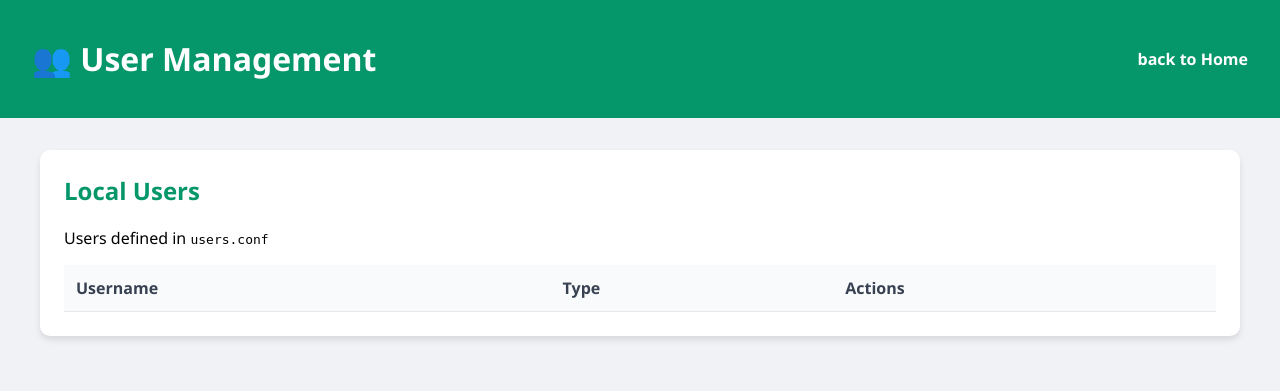
After one commit to tsautier/RoXX, a FastAPI app: template roxx/web/templates/users.html in a window 1280 px wide. The commit adds this page. Shown: the top 391 px of the page. Run offline with FastAPI, Linux system fonts and the light colour scheme; the template is opened without the code that fills it, so the values that code supplies are empty.

Commit message:
Final Polish: Docker Web Interface, Templates & Test Fixes

```diff
--- a/roxx/core/services.py
+++ b/roxx/core/services.py
@@ -73,7 +73,7 @@ class ServiceManager:
         try:
             subprocess.run(['systemctl', 'start', service_name], check=True, timeout=10)
             return True
-        except subprocess.CalledProcessError:
+        except Exception:
             return False
 
     def stop(self, service: str) -> bool:
@@ -82,7 +82,7 @@ class ServiceManager:
         try:
             subprocess.run(['systemctl', 'stop', service_name], check=True, timeout=10)
             return True
-        except subprocess.CalledProcessError:
+        except Exception:
             return False
 
     def restart(self, service: str) -> bool:
@@ -91,7 +91,7 @@ class ServiceManager:
         try:
             subprocess.run(['systemctl', 'restart', service_name], check=True, timeout=10)
             return True
-        except subprocess.CalledProcessError:
+        except Exception:
             return False
 
     def get_all_services_status(self) -> dict:
--- a/roxx/web/app.py
+++ b/roxx/web/app.py
@@ -100,6 +100,58 @@ async def verify_totp(
         raise HTTPException(status_code=500, detail=str(e))
 
 
+
+
+
+@app.get("/dashboard", response_class=HTMLResponse)
+async def dashboard(request: Request):
+    """Dashboard page"""
+    from roxx.core.services import ServiceManager
+
+    mgr = ServiceManager()
+    # status = mgr.get_status('freeradius').value
+    # Docker might not have systemd, so fallback to simple check
+    radius_status = "UP" # Placeholder for container env if systemd is restricted
+
+    return templates.TemplateResponse("dashboard.html", {
+        "request": request,
+        "os_type": SystemManager.get_os(),
+        "radius_status": radius_status
+    })
+
+
+@app.get("/users", response_class=HTMLResponse)
+async def users_page(request: Request):
+    """User management page"""
+    # Simple parse of users.conf if it exists
+    users_list = []
+    try:
+        users_file = SystemManager.get_config_dir() / "users.conf"
+        if users_file.exists():
+            with open(users_file, 'r') as f:
+                for line in f:
+                    line = line.strip()
+                    if line and not line.startswith('#'):
+                        parts = line.split()
+                        if parts:
+                            users_list.append(parts[0])
+    except Exception:
+        pass
+
+    return templates.TemplateResponse("users.html", {
+        "request": request,
+        "users": users_list or ["admin (demo)"]
+    })
+
+
+@app.get("/config", response_class=HTMLResponse)
+async def config_page(request: Request):
+    """Configuration page"""
+    return templates.TemplateResponse("config.html", {
+        "request": request
+    })
+
+
 @app.get("/api/system/info")
 async def system_info():
     """Get system information"""
@@ -117,6 +169,10 @@ async def health_check():
     return {"status": "healthy", "service": "roxx-web"}
 
 
-if __name__ == "__main__":
+
+def main():
     import uvicorn
     uvicorn.run(app, host="0.0.0.0", port=8000)
+
+if __name__ == "__main__":
+    main()
--- /dev/null
+++ b/roxx/web/templates/users.html
@@ -0,0 +1,101 @@
+<!DOCTYPE html>
+<html lang="en">
+
+<head>
+    <meta charset="UTF-8">
+    <meta name="viewport" content="width=device-width, initial-scale=1.0">
+    <title>User Management - RoXX</title>
+    <style>
+        body {
+            font-family: 'Segoe UI', sans-serif;
+            background: #f0f2f5;
+            margin: 0;
+            padding: 0;
+        }
+
+        header {
+            background: #059669;
+            color: white;
+            padding: 1rem 2rem;
+            display: flex;
+            justify-content: space-between;
+            align-items: center;
+        }
+
+        header a {
+            color: white;
+            text-decoration: none;
+            font-weight: bold;
+        }
+
+        main {
+            padding: 2rem;
+            max-width: 1200px;
+            margin: 0 auto;
+        }
+
+        .card {
+            background: white;
+            border-radius: 10px;
+            padding: 1.5rem;
+            margin-bottom: 1.5rem;
+            box-shadow: 0 4px 6px rgba(0, 0, 0, 0.1);
+        }
+
+        h2 {
+            margin-top: 0;
+            color: #059669;
+        }
+
+        table {
+            width: 100%;
+            border-collapse: collapse;
+            margin-top: 1rem;
+        }
+
+        th,
+        td {
+            text-align: left;
+            padding: 0.75rem;
+            border-bottom: 1px solid #e5e7eb;
+        }
+
+        th {
+            background: #f9fafb;
+            color: #374151;
+        }
+    </style>
+</head>
+
+<body>
+    <header>
+        <h1>👥 User Management</h1>
+        <a href="/">back to Home</a>
+    </header>
+    <main>
+        <div class="card">
+            <h2>Local Users</h2>
+            <p>Users defined in <code>users.conf</code></p>
+            <table>
+                <thead>
+                    <tr>
+                        <th>Username</th>
+                        <th>Type</th>
+                        <th>Actions</th>
+                    </tr>
+                </thead>
+                <tbody>
+                    {% for user in users %}
+                    <tr>
+                        <td>{{ user }}</td>
+                        <td>Cleartext-Password</td>
+                        <td><button disabled>Edit (CLI only)</button></td>
+                    </tr>
+                    {% endfor %}
+                </tbody>
+            </table>
+        </div>
+    </main>
+</body>
+
+</html>
```
Also changed, not shown: pyproject.toml (+7 -0 lines), roxx/web/templates/config.html (added, +96 -0 lines), roxx/web/templates/dashboard.html (added, +110 -0 lines), roxx/web/templates/index.html (+7 -6 lines), 2 other files.
